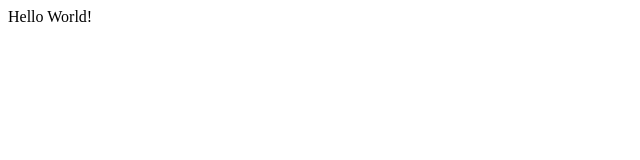
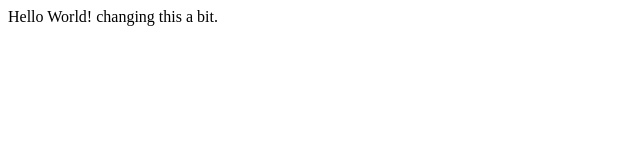
Before and after one commit to TheAli711/Bootcamp, a plain HTML site: page index.html in a window 1280 px wide. Shown: the whole page, without its empty margins (0-640 px from the left). Drawn offline with Linux system fonts and the light colour scheme.

Commit message:
Update index.html

```diff
--- a/index.html
+++ b/index.html
@@ -5,5 +5,6 @@
     </head>
     <body>
 Hello World!
+changing this a bit.
     </body>
 </html>
```
